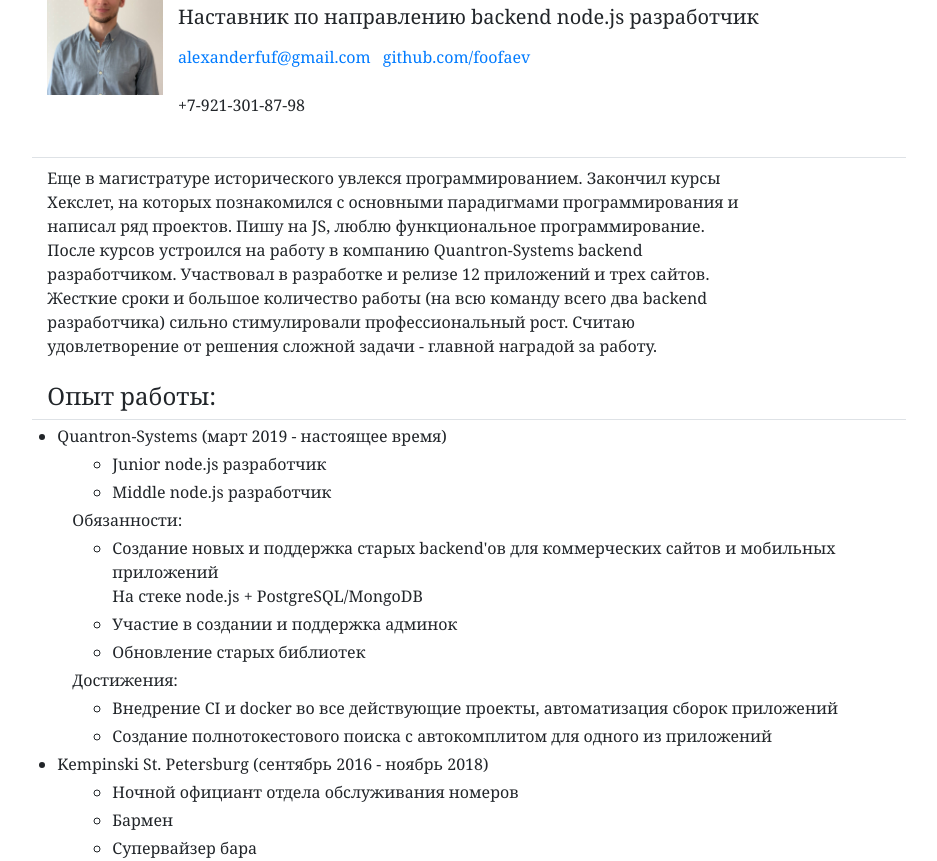
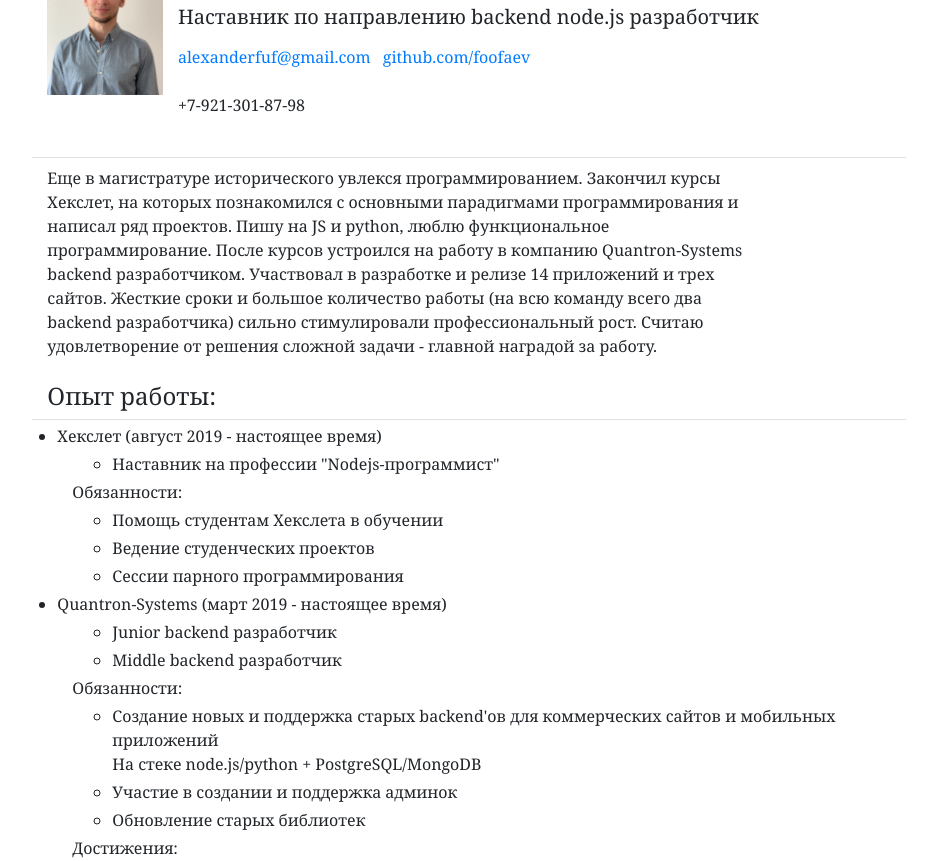
Before and after one commit to foofaev/foofaev.github.com, a plain HTML site: page index.html in a window 1280 px wide. Shown: the part 67-928 px from the top of the page, without its empty margins (171-1108 px from the left). Drawn offline with nearby package versions, Linux system fonts and the light colour scheme.

Commit message:
update with python

```diff
--- a/index.html
+++ b/index.html
@@ -43,7 +43,7 @@
           <div class="col col-lg-10">
             <p class="mt-2">
               Еще в магистратуре исторического увлекся программированием. Закончил курсы Хекслет, на которых познакомился с
-              основными парадигмами программирования и написал ряд проектов. Пишу на JS, люблю функциональное программирование. После курсов устроился на работу в компанию Quantron-Systems backend разработчиком. Участвовал в разработке и релизе 12 приложений и трех сайтов. Жесткие сроки и большое количество работы (на всю команду всего два backend разработчика) сильно стимулировали профессиональный рост. Считаю удовлетворение от решения сложной задачи - главной наградой за работу.
+              основными парадигмами программирования и написал ряд проектов. Пишу на JS и python, люблю функциональное программирование. После курсов устроился на работу в компанию Quantron-Systems backend разработчиком. Участвовал в разработке и релизе 14 приложений и трех сайтов. Жесткие сроки и большое количество работы (на всю команду всего два backend разработчика) сильно стимулировали профессиональный рост. Считаю удовлетворение от решения сложной задачи - главной наградой за работу.
             </p>
           </div>
         </div>
@@ -52,17 +52,33 @@
           <ul class="my-1">
             <div class="row">
               <li>
-                Quantron-Systems (март 2019 - настоящее время)
+                Хекслет (август 2019 - настоящее время)
                 <div class="col-sm">
                   <ul>
-                    <li class="my-1">Junior node.js разработчик</li>
-                    <li class="my-1">Middle node.js разработчик</li>
+                    <li class="my-1">Наставник на профессии "Nodejs-программист"</li>
                   </ul>
                 </div>
                 <div class="col-sm">
                   <p class="mb-1">Обязанности:</p>
                   <ul>
-                    <li class="my-1">Создание новых и поддержка старых backend'ов для коммерческих сайтов и мобильных приложений<br/>На стеке node.js + PostgreSQL/MongoDB</li>
+                    <li class="my-1">Помощь студентам Хекслета в обучении</li>
+                    <li class="my-1">Ведение студенческих проектов</li>
+                    <li class="my-1">Сессии парного программирования</li>
+                  </ul>
+                </div>
+              </li>
+              <li>
+                Quantron-Systems (март 2019 - настоящее время)
+                <div class="col-sm">
+                  <ul>
+                    <li class="my-1">Junior backend разработчик</li>
+                    <li class="my-1">Middle backend разработчик</li>
+                  </ul>
+                </div>
+                <div class="col-sm">
+                  <p class="mb-1">Обязанности:</p>
+                  <ul>
+                    <li class="my-1">Создание новых и поддержка старых backend'ов для коммерческих сайтов и мобильных приложений<br/>На стеке node.js/python + PostgreSQL/MongoDB</li>
                     <li class="my-1">Участие в создании и поддержка админок</li>
                     <li class="my-1">Обновление старых библиотек</li>
                   </ul>
@@ -155,13 +171,16 @@
               <li>
                 Книги:
                 <ul>
+                  <li class="my-1">Aditya Bhargava. Grokking Algorithms</li>
+                  <li class="my-1">Vaughn Vernon. Implementing Domain-Driven Design</li>
+                  <li class="my-1">Mark Pilgrim. Dive into Python 3</li>
+                  <li class="my-1">Anthony Shaw. CPython Internals: Your Guide to the Python 3 Interpreter</li>
                   <li class="my-1">Simpson, Kyle. You don't know JS. Up & Going</li>
                   <li class="my-1">Simpson, Kyle. You don't know JS. Scope & Closures</li>
                   <li class="my-1">Simpson, Kyle. You don't know JS. this & Object Prototypes</li>
                   <li class="my-1">Simpson, Kyle. You don't know JS. Types & Grammar</li>
                   <li class="my-1">Simpson, Kyle. You don't know JS. Async & Performance</li>
                   <li class="my-1">Simpson, Kyle. You don't know JS. ES6 & Beyond</li>
-                  <li class="my-1">Vaughn Vernon. Implementing Domain-Driven Design</li>
                 </ul>
               </li>
           </ul>
@@ -172,20 +191,21 @@
               <li>
                 Фундаментальные
                 <ul>
+                  <li class="my-1">Умею и люблю работать в команде. Обучаю новичков, часто использую парное программирование</li>
                   <li class="my-1">Владею базовыми навыками работы в операционной системой UNIX</li>
-                  <li class="my-1">Работаю и с реляционными, и с документооринтированными СУБД</li>
+                  <li class="my-1">Работаю и с реляционными, и с документоориeнтированными СУБД</li>
                   <li class="my-1">Знаю базовые алгоритмы поиска и сортировки</li>
                   <li class="my-1">Умею работать как в функциональной, так и объектно-ориентированной парадигме</li>
-                  <li class="my-1">Автоматизирую процессы через docker и bash-скрипты</li>
-                  <li class="my-1">Исползую git</li>
+                  <li class="my-1">Использую git</li>
                 </ul>
               </li>
               <li>
                 Прикладные
                 <ul>
                   <li class="my-1">Следую концепции TDD, пишу автоматические тесты</li>
-                  <li class="my-1">Хорошо владею JavaScript (+TypeScript) в первую очередь на платформе node.js</li>
-                  <li class="my-1">Работал с fastify, React, Sequelize, TypeORM</li>
+                  <li class="my-1">Автоматизирую процессы через docker и bash-скрипты</li>
+                  <li class="my-1">Хорошо владею JavaScript (+TypeScript). Преимущественно в рамках node.js + React</li>
+                  <li class="my-1">Пишу на python3. Знаком с фреймворками django и flask. Изучаю устройство интерпретатора CPython</li>
                 </ul>
               </li>
           </ul>
```
